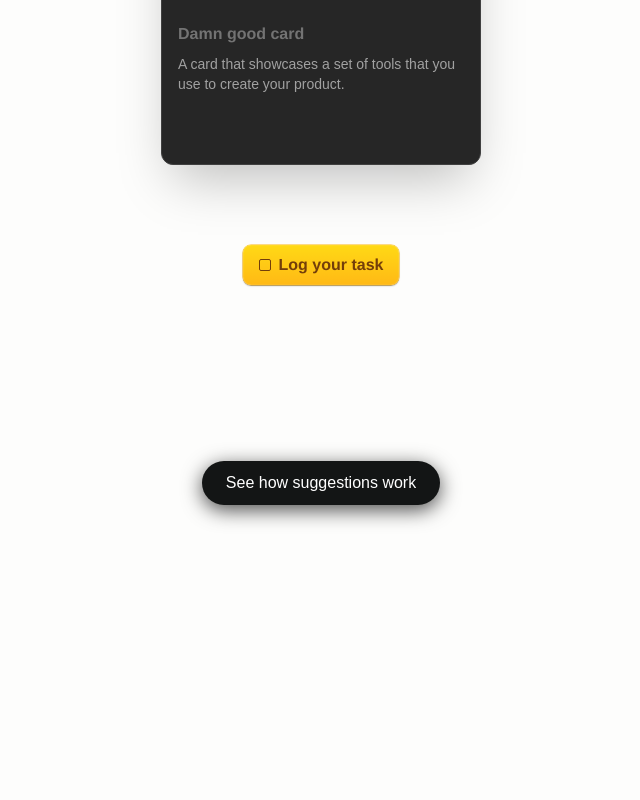
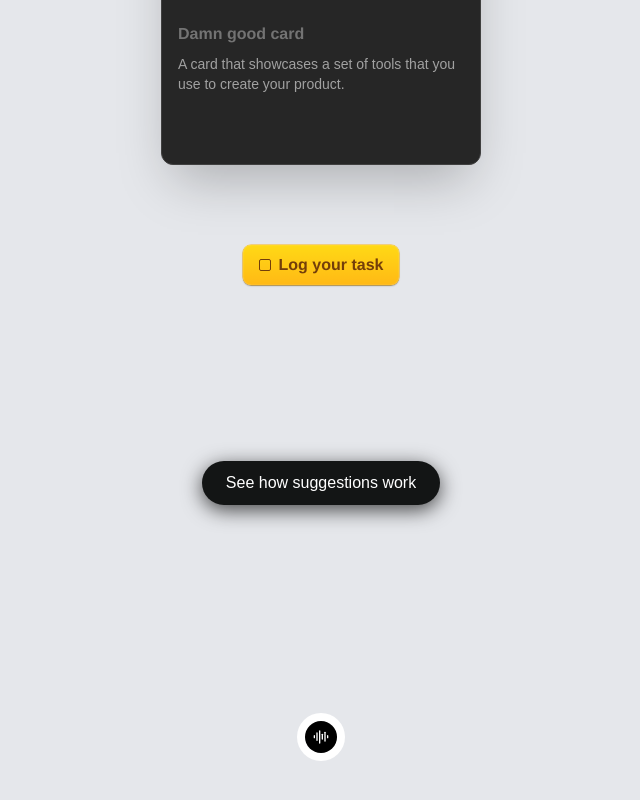
Before and after one commit to karanyadavv/tailwind-and-animation, a Next.js app: page / in a window 1280 px wide. Shown: the part 966-1766 px from the top of the page, without its empty margins (319-959 px from the left). Before the commit the page ends 1567 px from the top, so only its background shows below. Built offline with nearby package versions, Linux system fonts and the light colour scheme; a web font is replaced by a local one.

Commit message:
created elevenlabs button

```diff
--- a/app/globals.css
+++ b/app/globals.css
@@ -10,7 +10,7 @@
   src: url("/fonts/Helvetica.ttf");
 }
 :root {
-  --background: #fdfdfc;
+  --background: oklch(92.8% 0.006 264.531);
   font-family: "Helvetica";
   --font-stack: "Stack Sans Headline", system-ui, sans-serif;
   --font-google: "Google Sans Flex", sans-serif;
--- /dev/null
+++ b/components/ElevenLabsButton.tsx
@@ -0,0 +1,69 @@
+"use client";
+import React, { useState } from "react";
+import { AnimatePresence, motion } from "motion/react";
+import useMeasure from "react-use-measure";
+
+const ElevenLabsButton = () => {
+  const [hovered, setHovered] = useState(false);
+  const [textRef, textBounds] = useMeasure();
+  const [buttonRef, buttonBounds] = useMeasure();
+  return (
+    <div className="my-28">
+      {/* {buttonBounds.width / 10}
+      {textBounds.width} */}
+      <motion.button
+        ref={buttonRef}
+        onHoverStart={() => setHovered(true)}
+        onHoverEnd={() => setHovered(false)}
+        initial={{ width: 48 }}
+        animate={{ width: hovered ? 160 : 48 }}
+        transition={{ duration: 0.3, ease: "easeInOut" }}
+        className="flex cursor-pointer items-center gap-2 rounded-[68px] bg-white px-2 py-2"
+      >
+        <div className="flex-shrink-0">
+          <WaveFormSVG />
+        </div>
+        <AnimatePresence>
+          {hovered && (
+            <motion.div
+              ref={textRef}
+              initial={{ width: 0 }}
+              animate={{ width: "auto" }}
+              exit={{ width: 0 }}
+              transition={{ duration: 0.3, ease: "easeInOut" }}
+              className="overflow-hidden whitespace-nowrap"
+            >
+              <p className="text-md font-bold tracking-normal">TRY A CALL</p>
+            </motion.div>
+          )}
+        </AnimatePresence>
+      </motion.button>
+    </div>
+  );
+};
+
+export default ElevenLabsButton;
+
+const WaveFormSVG = () => {
+  return (
+    <svg
+      xmlns="http://www.w3.org/2000/svg"
+      width="24"
+      height="24"
+      viewBox="0 0 24 24"
+      fill="none"
+      stroke="currentColor"
+      strokeWidth="2"
+      strokeLinecap="round"
+      strokeLinejoin="round"
+      className="lucide lucide-audio-lines-icon lucide-audio-lines size-8 rounded-4xl bg-black p-[8px] text-white"
+    >
+      <path d="M2 10v3" />
+      <path d="M6 6v11" />
+      <path d="M10 3v18" />
+      <path d="M14 8v7" />
+      <path d="M18 5v13" />
+      <path d="M22 10v3" />
+    </svg>
+  );
+};
--- a/components/HeroSection.tsx
+++ b/components/HeroSection.tsx
@@ -5,6 +5,7 @@ import { AnimatePresence, easeInOut, easeOut, motion } from "motion/react";
 import Card from "./Card";
 import Checkbox from "./Checkbox";
 import TryProvenButton from "./TryProvenButton";
+import ElevenLabsButton from "./ElevenLabsButton";
 
 const HeroSection = () => {
   const [buttonCLicked, setButtonClicked] = useState(false);
@@ -97,6 +98,9 @@ const HeroSection = () => {
       <div>
         <TryProvenButton />
       </div>
+      <div>
+        <ElevenLabsButton />
+      </div>
     </div>
   );
 };
--- a/package.json
+++ b/package.json
@@ -13,7 +13,8 @@
     "next": "15.5.7",
     "react": "19.1.0",
     "react-dom": "19.1.0",
-    "react-icons": "^5.5.0"
+    "react-icons": "^5.5.0",
+    "react-use-measure": "^2.1.7"
   },
   "devDependencies": {
     "@eslint/eslintrc": "^3",
```
Also changed, not shown: 1 other file (tests, documents, lock files or other folders).
